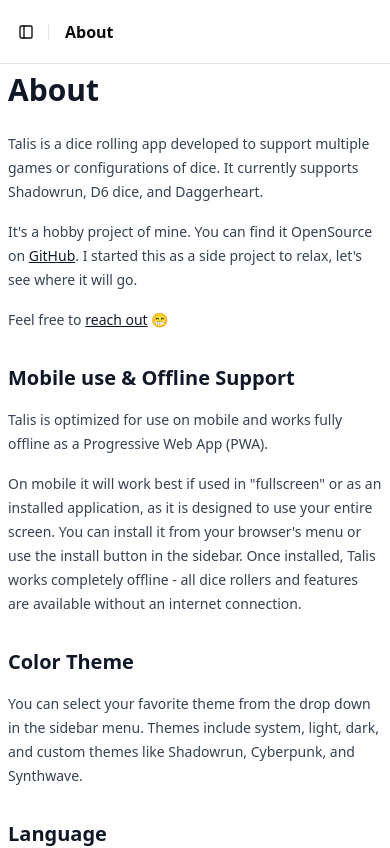
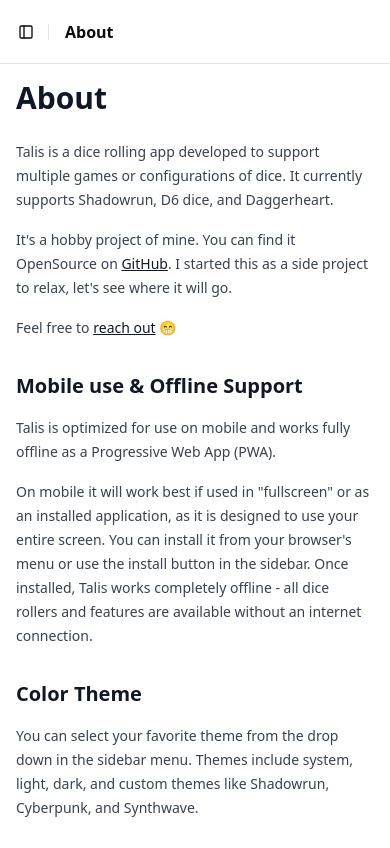
Before and after one commit to HoverBaum/talis, a Next.js app: page /en/pages/about in a window 390 px wide. Shown: the top 848 px of the page. Built offline with nearby package versions, Linux system fonts and the light colour scheme.

Commit message:
🎨 more space for pages

```diff
--- a/app/[locale]/pages/layout.tsx
+++ b/app/[locale]/pages/layout.tsx
@@ -4,7 +4,7 @@
   children: React.ReactNode
 }) {
   return (
-    <div className="p-2 md:p-8 max-w-4xl mx-auto prose prose-sm md:prose-base dark:prose-invert ">
+    <div className="p-4 md:p-8 max-w-4xl mx-auto prose prose-sm md:prose-base dark:prose-invert ">
       {children}
     </div>
   )
```
